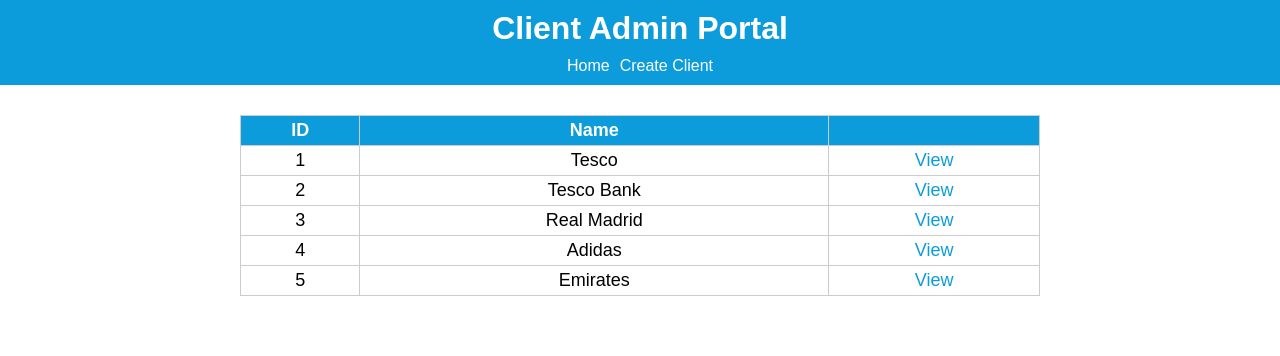
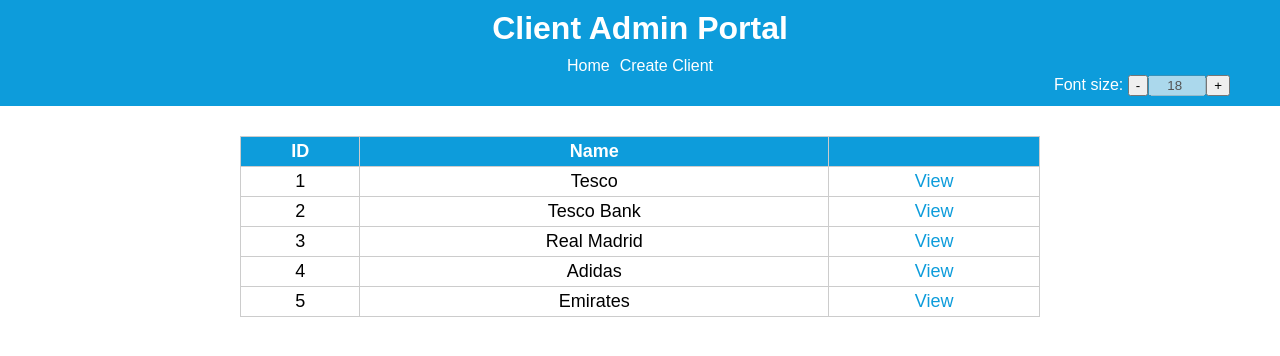
Before and after one commit to ITFGatwick/ClientAdminPortal, an Angular app: page /clients in a window 1280 px wide. Shown: the top 356 px of the page. Built offline with nearby package versions, Linux system fonts and the light colour scheme.

Commit message:
Add options compont to allow font-size to be adjusted

```diff
--- a/src/app/app.component.css
+++ b/src/app/app.component.css
@@ -19,6 +19,11 @@
     margin-left: 10px;
   }
 
+app-options {
+  align-self: flex-end;
+  margin-right: 50px;
+}
+
 main {
   margin: 0px auto;
   width: 800px;
--- a/src/app/app.component.html
+++ b/src/app/app.component.html
@@ -4,7 +4,8 @@
     <a routerLink="/">Home</a>
     <a routerLink="/clients/create">Create Client</a>
   </nav>
+  <app-options [fontSize]="fontSize"></app-options>
 </header>
-<main>
+<main [ngStyle]="{ 'font-size': fontSizePixels }">
   <router-outlet></router-outlet>
 </main>
--- a/src/app/app.component.ts
+++ b/src/app/app.component.ts
@@ -5,4 +5,11 @@
   templateUrl: './app.component.html',
   styleUrls: ['./app.component.css']
 })
-export class AppComponent { }
+export class AppComponent {
+
+  fontSize: number = 18;
+
+  get fontSizePixels(): string {
+    return this.fontSize.toString() + "px";
+  }
+}
--- a/src/app/app.module.ts
+++ b/src/app/app.module.ts
@@ -6,6 +6,7 @@
 import { AppComponent } from './app.component';
 import { ClientsComponent } from './components/clients/clients.component';
 import { CreateClientComponent } from './components/create-client/create-client.component';
+import { OptionsComponent } from './components/options/options.component';
 import { ViewClientComponent } from './components/view-client/view-client.component';
 
 @NgModule({
@@ -19,6 +20,7 @@
     AppComponent,
     ClientsComponent,
     CreateClientComponent,
+    OptionsComponent,
     ViewClientComponent
   ],
   bootstrap: [AppComponent]
--- /dev/null
+++ b/src/app/components/options/options.component.css
@@ -0,0 +1,5 @@
+input {
+  padding-left: 12px;
+  text-align: center;
+  width: 40px;
+}
--- /dev/null
+++ b/src/app/components/options/options.component.html
@@ -0,0 +1,4 @@
+<label for="font-size">Font size: </label>
+<button aria-label="Decrease font-size" (click)="onDecreaseFontSizeClick()">-</button>
+<input id="font-size" disabled type="number" [value]="fontSize" />
+<button aria-label="Increase font-size" (click)="onIncreaseFontSizeClick()">+</button>
--- /dev/null
+++ b/src/app/components/options/options.component.ts
@@ -0,0 +1,22 @@
+import { Component, EventEmitter, Input, Output } from '@angular/core';
+
+@Component({
+  selector: 'app-options',
+  templateUrl: './options.component.html',
+  styleUrls: ['./options.component.css']
+})
+export class OptionsComponent {
+
+  @Input() fontSize: number = 18;
+  @Output() fontSizeChange = new EventEmitter<number>();
+
+  onDecreaseFontSizeClick() {
+    const newFontSize = this.fontSize - 1;
+    this.fontSizeChange.emit(newFontSize);
+  }
+
+  onIncreaseFontSizeClick() {
+    const newFontSize = this.fontSize + 1;
+    this.fontSizeChange.emit(newFontSize);
+  }
+}
--- a/src/styles.css
+++ b/src/styles.css
@@ -1,10 +1,6 @@
 body {
   font-family: sans-serif;
   margin: 0px;
-}
-
-main {
-  font-size: 18px;
 }
 
 a {
```
